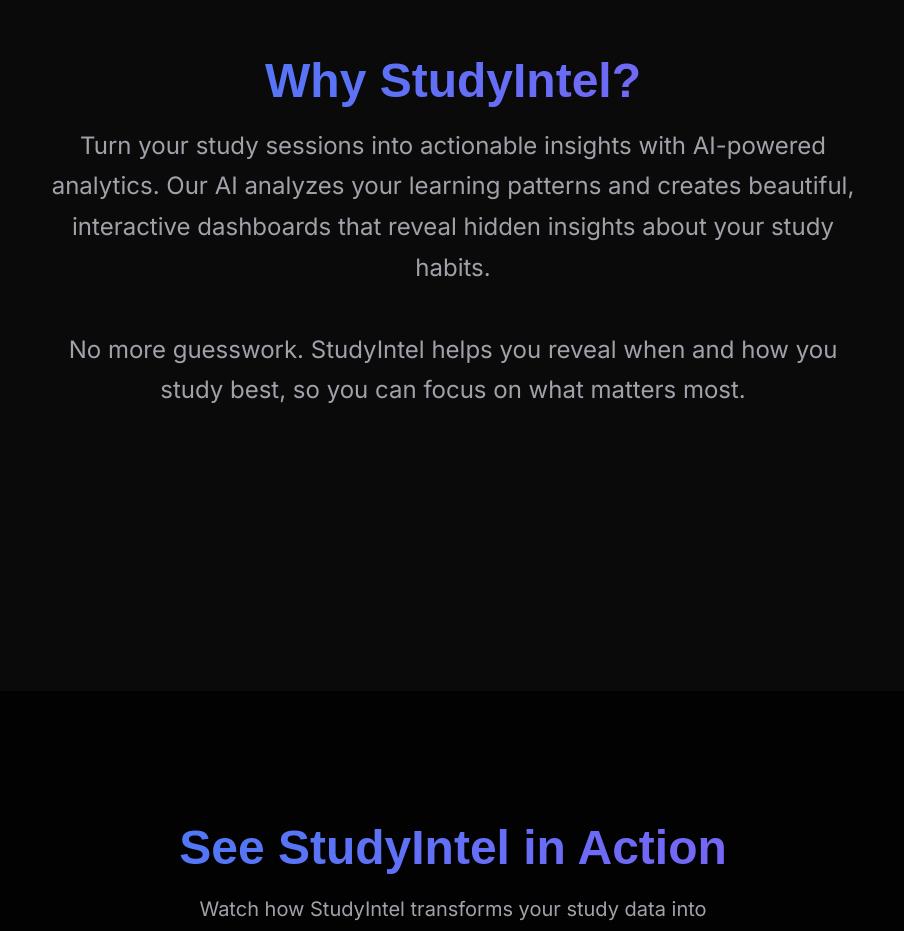
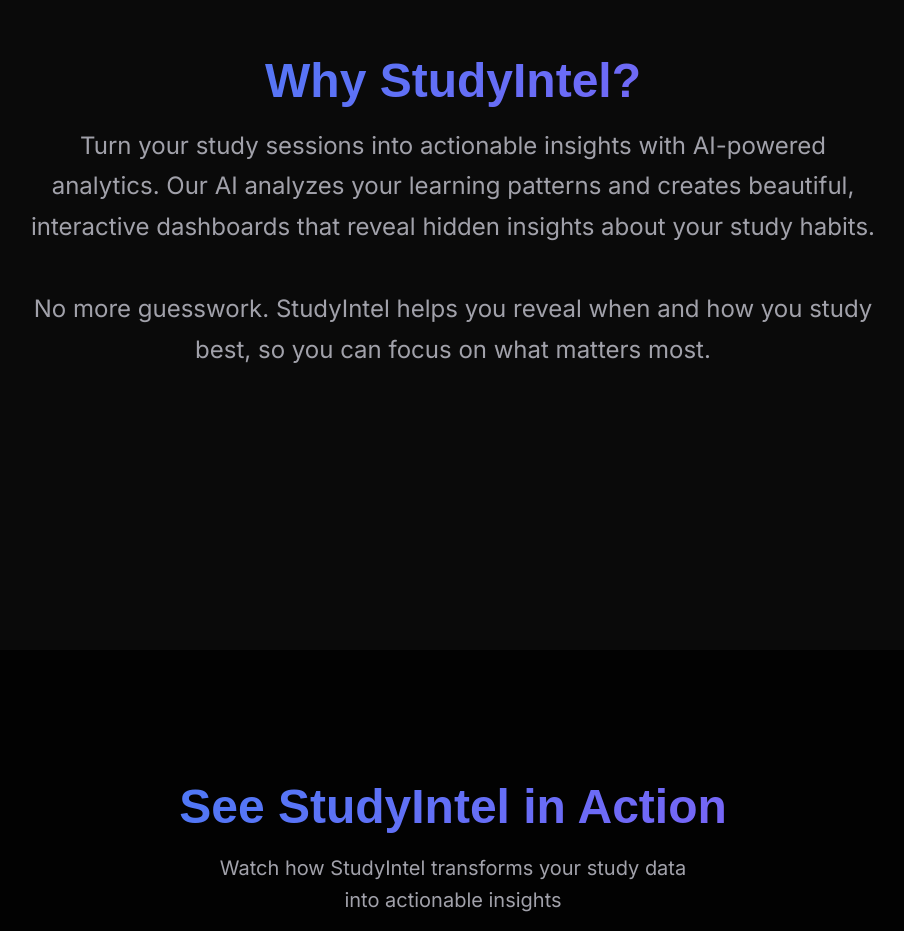
Before and after one commit to PiyushJ1/StudyIntel, a Next.js app in the folder frontend/: page / in a window 1280 px wide. Shown: the part 940-1871 px from the top of the page, without its empty margins (187-1091 px from the left). Built offline with nearby package versions, Linux system fonts and the light colour scheme.

Commit message:
adjust font and paragraph spacing

```diff
--- a/frontend/styles/Home.module.css
+++ b/frontend/styles/Home.module.css
@@ -303,7 +303,7 @@
   color: var(--text-secondary);
   text-align: center;
   margin-bottom: 3rem;
-  max-width: 600px;
+  max-width: 500px;
   margin-left: auto;
   margin-right: auto;
 }
@@ -616,6 +616,7 @@
   display: flex;
   align-items: center;
   gap: 1rem;
+  margin-top: 1rem;
 }
 
 .testimonialAvatar {
@@ -994,7 +995,7 @@
   font-size: clamp(1.5rem, 2vw, 1.125rem);
   color: var(--text-secondary);
   line-height: 1.7;
-  max-width: 825px;
+  max-width: 850px;
   margin: 0 auto;
   text-align: center;
   font-family: 'Inter', sans-serif;
```
